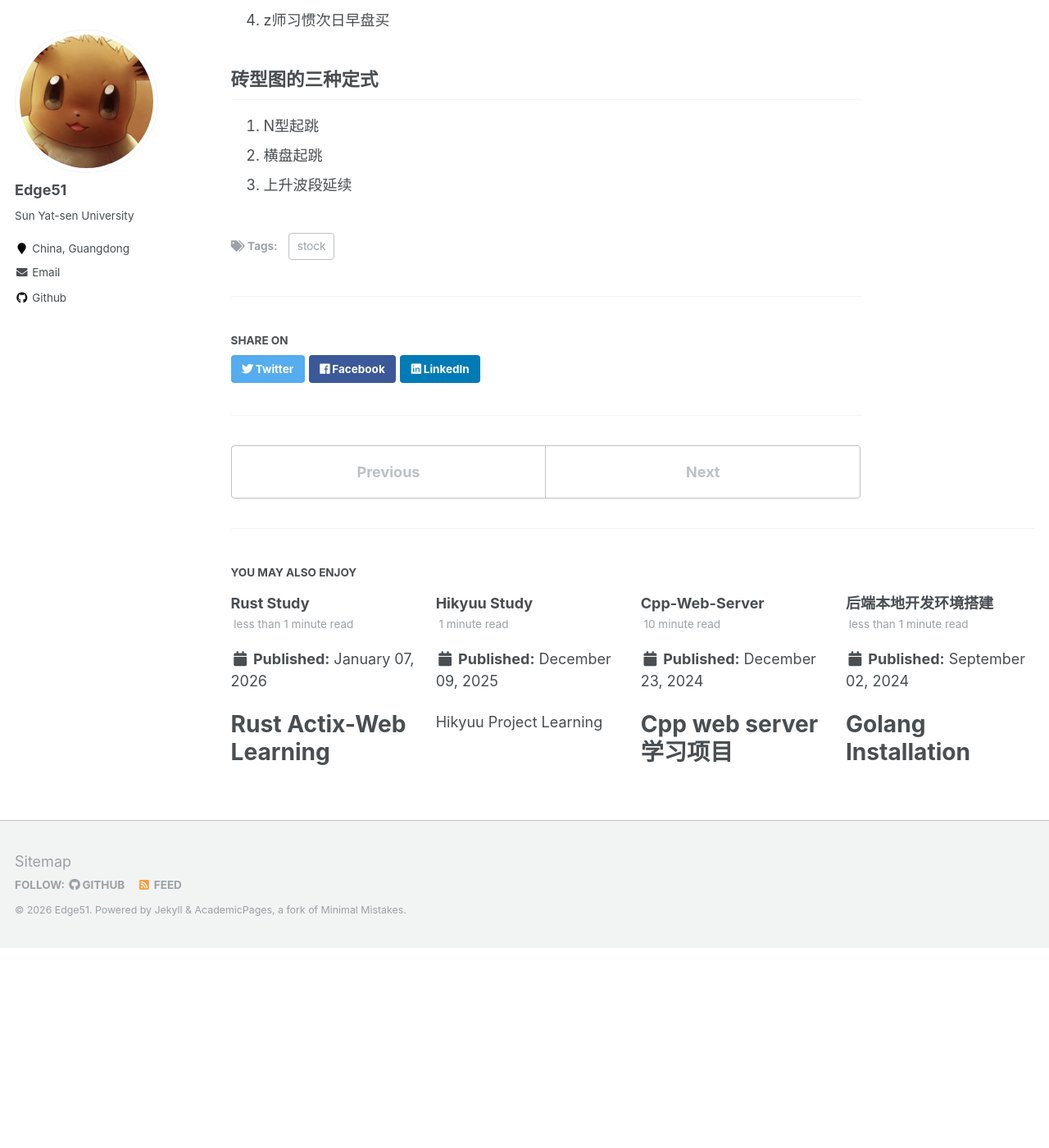
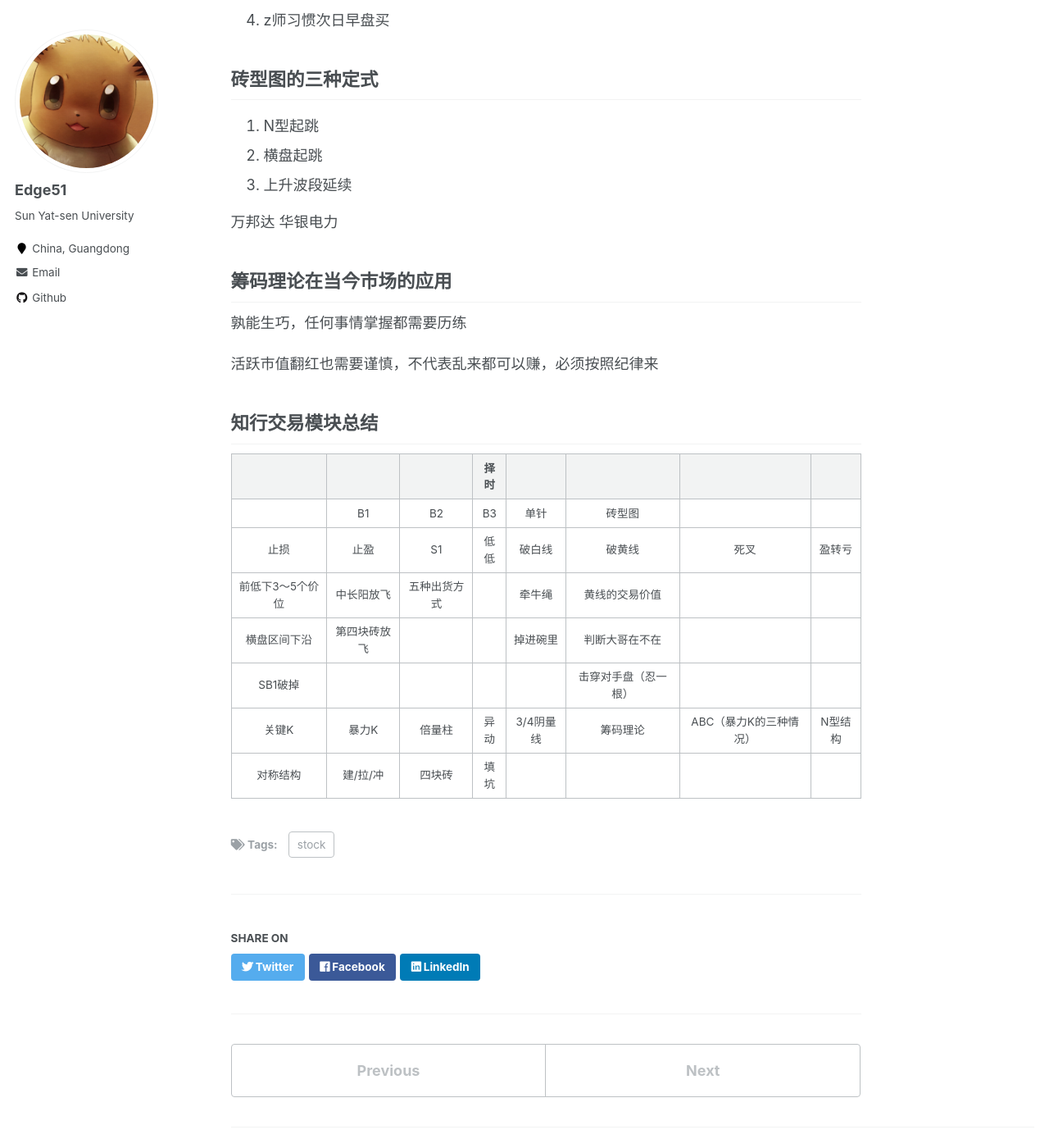
Before and after one commit to Edge51/Edge51.github.io, a Jekyll site: the page built from _posts/2025-12-03-blog-post-stock.md, in a window 1280 px wide and 1400 px high, scrolled down 10681 px. Shown: the whole window at 82% size. Built offline with Jekyll 4.4.1, drawn with Linux system fonts in a browser that asks for light colours; before the commit the page ends 11837 px from its top, so only the background shows below that; some of the changed text lies outside the part shown.

```diff
--- a/_posts/2025-12-03-blog-post-stock.md
+++ b/_posts/2025-12-03-blog-post-stock.md
@@ -370,3 +370,25 @@ B1选股成功率
 1. N型起跳
 2. 横盘起跳
 3. 上升波段延续
+
+万邦达 华银电力
+
+## 筹码理论在当今市场的应用
+孰能生巧，任何事情掌握都需要历练
+
+活跃市值翻红也需要谨慎，不代表乱来都可以赚，必须按照纪律来
+
+## 知行交易模块总结
+
+||||择时|||||
+|:--:|:--:|:--:|:--:|:--:|:--:|:--:|:--:|
+||||---|||||
+||B1| B2| B3| 单针 |砖型图|
+||||---|||||
+|止损|止盈|S1|低低|破白线|破黄线|死叉|盈转亏|
+|前低下3～5个价位|中长阳放飞|五种出货方式||牵牛绳|黄线的交易价值|||
+|横盘区间下沿|第四块砖放飞|||掉进碗里|判断大哥在不在|||
+|SB1破掉|||||击穿对手盘（忍一根）|||
+||||---|||||
+|关键K|暴力K|倍量柱|异动|3/4阴量线|筹码理论|ABC（暴力K的三种情况）|N型结构|
+|对称结构|建/拉/冲|四块砖|填坑|||||
```
Also changed, not shown: _posts/2026-04-16-blog-post-trade-record.md (added, +55 -0 lines).
